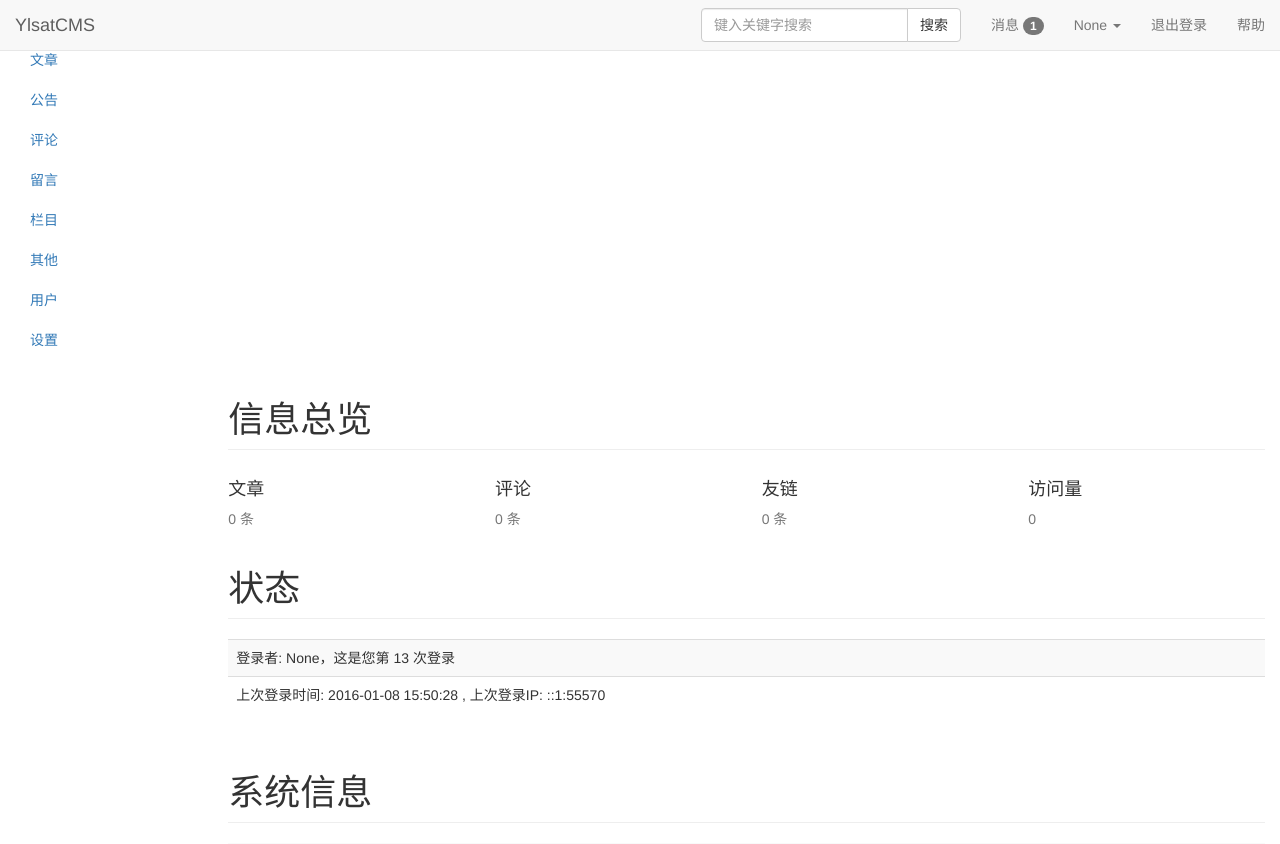
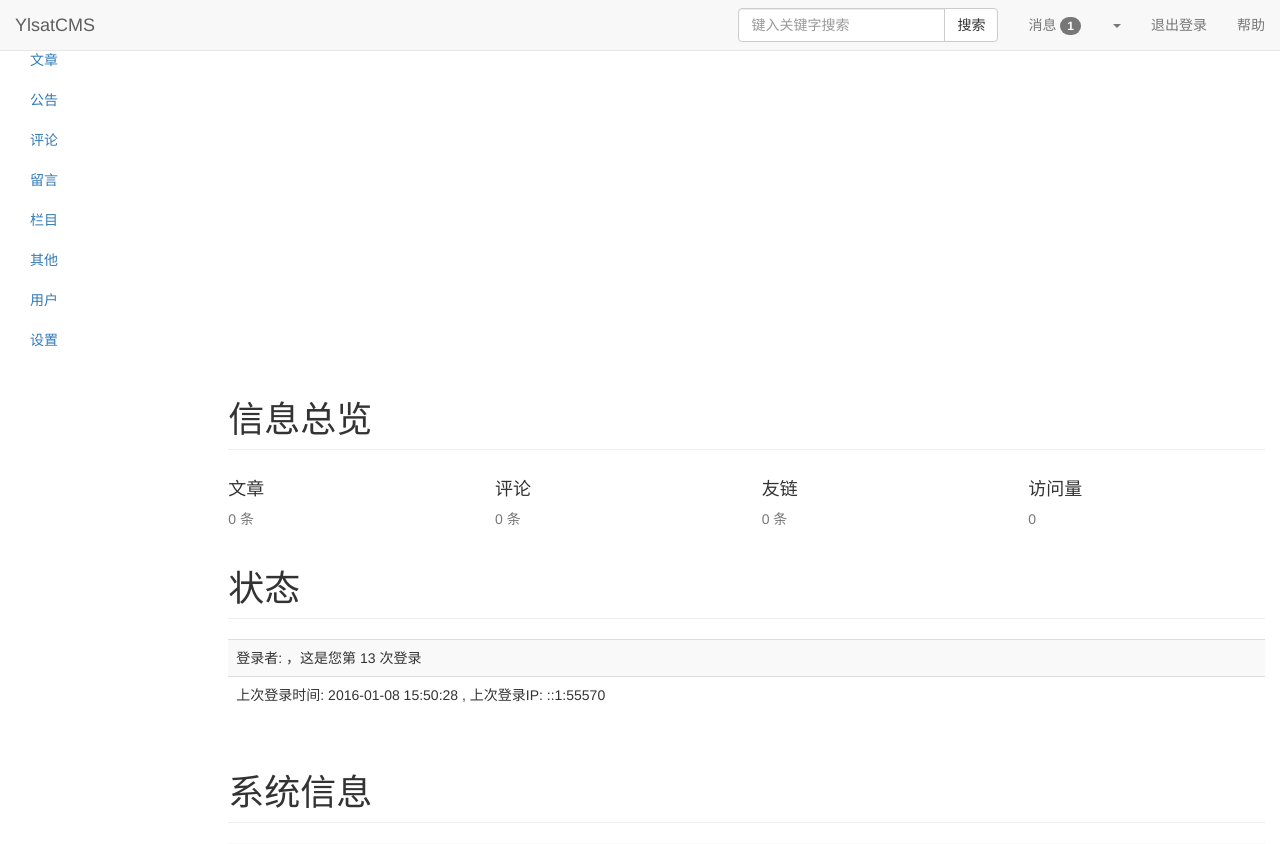
Before and after one commit to fflowerwang/Nestling, a Flask app: page /admin/index/ in a window 1280 px wide. Shown: the top 844 px of the page. Run offline with Flask 2, Linux system fonts and the light colour scheme; some libraries are stand-ins or nearby versions.

Commit message:
“bug修改”

```diff
--- a/BlogPro/App/templates/home/index.html
+++ b/BlogPro/App/templates/home/index.html
@@ -85,7 +85,8 @@
       </div>
   </aside>
   <main class="r_box">
-    <li><i><a href="/"><img src="/static/home/images/1.jpg"></a></i>
+    <li>
+{#        <i><a href="/"><img src="/static/home/images/1.jpg"></a></i>#}
         {% for art in articles %}
             <h3><a href="/">{{ art.title}}</a></h3>
             <p>{{ art.cont|striptags}}</p><br>
--- a/BlogPro/App/views.py
+++ b/BlogPro/App/views.py
@@ -65,21 +65,21 @@ def admin_login():
 
 @blue.route('/admin/logout/')
 def admin_logout():
-    session.pop('username')
+    session.pop('username','')
     res = redirect(url_for('blog.admin_index'))
     return res
 
 #后台主页
 @blue.route('/admin/index/')
 def admin_index():
-    username = session.get('username',default=None)
+    username = session.get('username','')
     return render_template('admin/index.html',username=username)
 
 
 #栏目分类
 @blue.route('/admin/category/')
 def admin_category1():
-    username = session.get('username', default=None)
+    username = session.get('username', '')
     lanmus = Lanmu.query.all()
     return render_template('admin/category.html',lanmus=lanmus,username=username)
 
@@ -113,7 +113,7 @@ def admin_category():
 #修改栏目
 @blue.route('/admin/upcate/',methods=['POST','GET'])
 def update_lm():
-    username = session.get('username', default=None)
+    username = session.get('username', '')
     if username:
         if request.method == 'POST':
             id = request.form.get('id')
@@ -134,7 +134,7 @@ def update_lm():
 #删除栏目
 @blue.route('/admin/deletecate/')
 def admin_delete_category():
-    username = session.get('username', default=None)
+    username = session.get('username', '')
     if username:
         id = request.args.get('cid')
         lanmu = Lanmu.query.get(id)
@@ -152,7 +152,7 @@ def admin_delete_category():
 #文章
 @blue.route('/admin/article/')
 def admin_article():
-    username = session.get('username', default=None)
+    username = session.get('username','')
     articles = Article.query.all()
     return render_template('admin/article.html',articles=articles, username=username)
 
@@ -160,7 +160,7 @@ def admin_article():
 #增加文章
 @blue.route('/admin/addarticle/',methods=['POST','GET'])
 def admin_add_article():
-    username = session.get('username', default=None)
+    username = session.get('username', '')
     if username:
         if request.method == 'POST':
             title = request.form.get('title')
@@ -196,7 +196,7 @@ def admin_add_article():
 #修改文章
 @blue.route('/admin/upart/', methods=["POST", "GET"])
 def admin_update_article():
-    username = session.get('username', default=None)
+    username = session.get('username', '')
     if username:
         if request.method == "POST":
             id = request.form.get('id')
@@ -230,7 +230,7 @@ def admin_update_article():
 #删除文章
 @blue.route('/admin/deleteart/')
 def admin_delete_article():
-    username = session.get('username', default=None)
+    username = session.get('username','')
     if username:
         aid = request.args.get("aid")
         article = Article.query.get(aid)
```
